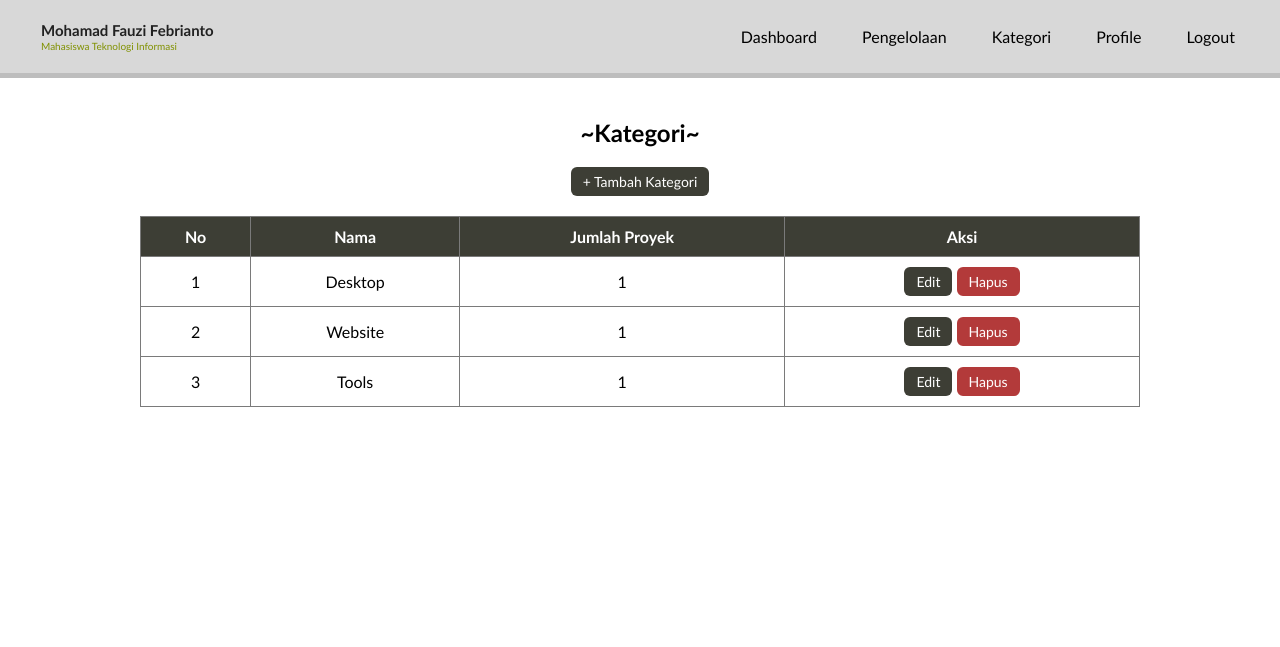
After one commit to Fuallik/UAS_PWEB_252410102006, a Laravel app: page /kategori in a window 1280 px wide. The commit adds this page. Shown: the top 647 px of the page. Run offline with Laravel 12, Linux system fonts and the light colour scheme; a user stored in the database is signed in; data comes from the database, SQL or seed files in the repository.

Commit message:
Tambah CRUD kategori khusus admin

```diff
--- /dev/null
+++ b/app/Http/Controllers/KategoriController.php
@@ -0,0 +1,58 @@
+<?php
+
+namespace App\Http\Controllers;
+
+use App\Models\Kategori;
+use Illuminate\Http\Request;
+
+class KategoriController extends Controller
+{
+    public function index()
+    {
+        $kategoris = Kategori::withCount('proyeks')->get();
+
+        return view('kategori.index', compact('kategoris'));
+    }
+
+    public function create()
+    {
+        return view('kategori.create');
+    }
+
+    public function store(Request $request)
+    {
+        $validated = $request->validate([
+            'nama' => 'required|string|max:100|unique:kategoris,nama',
+        ]);
+
+        Kategori::create($validated);
+
+        return redirect()->route('kategori.index')
+            ->with('sukses', 'Kategori berhasil ditambahkan.');
+    }
+
+    public function edit(Kategori $kategori)
+    {
+        return view('kategori.edit', compact('kategori'));
+    }
+
+    public function update(Request $request, Kategori $kategori)
+    {
+        $validated = $request->validate([
+            'nama' => 'required|string|max:100|unique:kategoris,nama,'.$kategori->id,
+        ]);
+
+        $kategori->update($validated);
+
+        return redirect()->route('kategori.index')
+            ->with('sukses', 'Kategori berhasil diperbarui.');
+    }
+
+    public function destroy(Kategori $kategori)
+    {
+        $kategori->delete();
+
+        return redirect()->route('kategori.index')
+            ->with('sukses', 'Kategori berhasil dihapus.');
+    }
+}
--- a/app/Models/User.php
+++ b/app/Models/User.php
@@ -28,7 +28,10 @@ class User extends Authenticatable
             'email_verified_at' => 'datetime',
             'password' => 'hashed',
         ];
+    }
 
+    public function isAdmin(): bool
+    {
         return $this->role === 'admin';
     }
 }
--- a/public/asset/style.css
+++ b/public/asset/style.css
@@ -585,3 +585,111 @@ body.dark-mode nav li button {
 body.dark-mode nav li button:hover {
     color: #dcf04a;
 }
+
+/* Form tambah dan edit */
+.form-card {
+    max-width: 400px;
+    margin: 40px auto;
+    padding: 30px;
+    background-color: white;
+    border: 2px solid #3d3e35;
+    border-radius: 12px;
+}
+
+.form-card label {
+    display: block;
+    margin-bottom: 6px;
+}
+
+.form-card input,
+.form-card select {
+    width: 100%;
+    padding: 10px;
+    margin-bottom: 15px;
+    border: 1px solid #7a7a7a;
+    border-radius: 8px;
+    box-sizing: border-box;
+}
+
+.form-card button {
+    width: 100%;
+    padding: 10px;
+    background-color: #3d3e35;
+    color: white;
+    border: none;
+    border-radius: 8px;
+    cursor: pointer;
+    transition: all 0.3s ease;
+}
+
+.form-card button:hover {
+    background-color: #cfe334;
+    color: black;
+}
+
+.kembali {
+    display: block;
+    text-align: center;
+    margin-top: 12px;
+    color: inherit;
+}
+
+/* Tombol dan pesan sukses */
+.tombol {
+    display: inline-block;
+    padding: 6px 12px;
+    background-color: #3d3e35;
+    color: white;
+    border: none;
+    border-radius: 6px;
+    text-decoration: none;
+    cursor: pointer;
+    font: inherit;
+    font-size: 14px;
+}
+
+.tombol:hover {
+    background-color: #cfe334;
+    color: black;
+}
+
+.tombol-hapus {
+    background-color: #b33a3a;
+}
+
+.form-hapus {
+    display: inline;
+}
+
+.aksi-atas {
+    text-align: center;
+    margin-bottom: 20px;
+}
+
+.sukses {
+    max-width: 1000px;
+    margin: 0 auto 20px auto;
+    padding: 10px;
+    text-align: center;
+    background-color: #e3f5e3;
+    color: #1e5e1e;
+    border-radius: 8px;
+}
+
+/* Dark mode */
+body.dark-mode .form-card {
+    background-color: #2a2a2a;
+    border-color: #444;
+}
+
+body.dark-mode .form-card input,
+body.dark-mode .form-card select {
+    background-color: #1e1e1e;
+    color: #e1e8ed;
+    border-color: #444;
+}
+
+body.dark-mode .sukses {
+    background-color: #1f3a1f;
+    color: #b6e6b6;
+}
--- a/resources/views/components/navbar.blade.php
+++ b/resources/views/components/navbar.blade.php
@@ -18,6 +18,9 @@
                 @auth
                     <li><a href="{{ route('dashboard') }}">Dashboard</a></li>
                     <li><a href="{{ route('pengelolaan') }}">Pengelolaan</a></li>
+                    @if (auth()->user()->isAdmin())
+                        <li><a href="{{ route('kategori.index') }}">Kategori</a></li>
+                    @endif
                     <li><a href="{{ route('profile') }}">Profile</a></li>
                     <li>
                         <form method="POST" action="{{ route('logout') }}">
--- /dev/null
+++ b/resources/views/kategori/index.blade.php
@@ -0,0 +1,44 @@
+@extends('layouts.app')
+@section('title', 'Kategori')
+@section('content')
+<section id="pengelolaan">
+    <h2>~Kategori~</h2>
+
+    @if (session('sukses'))
+        <p class="sukses">{{ session('sukses') }}</p>
+    @endif
+
+    <p class="aksi-atas">
+        <a href="{{ route('kategori.create') }}" class="tombol">+ Tambah Kategori</a>
+    </p>
+
+    <div class="tabel-wrap">
+        <table>
+            <thead>
+                <tr>
+                    <th>No</th><th>Nama</th><th>Jumlah Proyek</th><th>Aksi</th>
+                </tr>
+            </thead>
+            <tbody>
+                @foreach ($kategoris as $kategori)
+                    <tr>
+                        <td>{{ $loop->iteration }}</td>
+                        <td>{{ $kategori->nama }}</td>
+                        <td>{{ $kategori->proyeks_count }}</td>
+                        <td>
+                            <a href="{{ route('kategori.edit', $kategori) }}" class="tombol">Edit</a>
+                            <form method="POST" action="{{ route('kategori.destroy', $kategori) }}"
+                                  class="form-hapus"
+                                  onsubmit="return confirm('Hapus kategori ini beserta semua proyek di dalamnya?')">
+                                @csrf
+                                @method('DELETE')
+                                <button type="submit" class="tombol tombol-hapus">Hapus</button>
+                            </form>
+                        </td>
+                    </tr>
+                @endforeach
+            </tbody>
+        </table>
+    </div>
+</section>
+@endsection
--- a/routes/web.php
+++ b/routes/web.php
@@ -1,6 +1,7 @@
 <?php
 
 use App\Http\Controllers\AuthController;
+use App\Http\Controllers\KategoriController;
 use App\Http\Controllers\PageController;
 use Illuminate\Support\Facades\Route;
 
@@ -12,9 +13,8 @@ Route::middleware('auth')->group(function () {
     Route::get('/dashboard', [PageController::class, 'dashboard'])->name('dashboard');
     Route::get('/profile', [PageController::class, 'profile'])->name('profile');
     Route::get('/pengelolaan', [PageController::class, 'pengelolaan'])->name('pengelolaan');
+
+    Route::middleware('role:admin')->group(function () {
+        Route::resource('kategori', KategoriController::class)->except('show');
+    });
 });
-
-// route sementara untuk uji middleware
-Route::get('/tes-admin', function () {
-    return 'Halo admin, kamu lolos middleware role.';
-})->middleware(['auth', 'role:admin']);
```
Also changed, not shown: resources/views/kategori/create.blade.php (added, +16 -0 lines), resources/views/kategori/edit.blade.php (added, +17 -0 lines).
